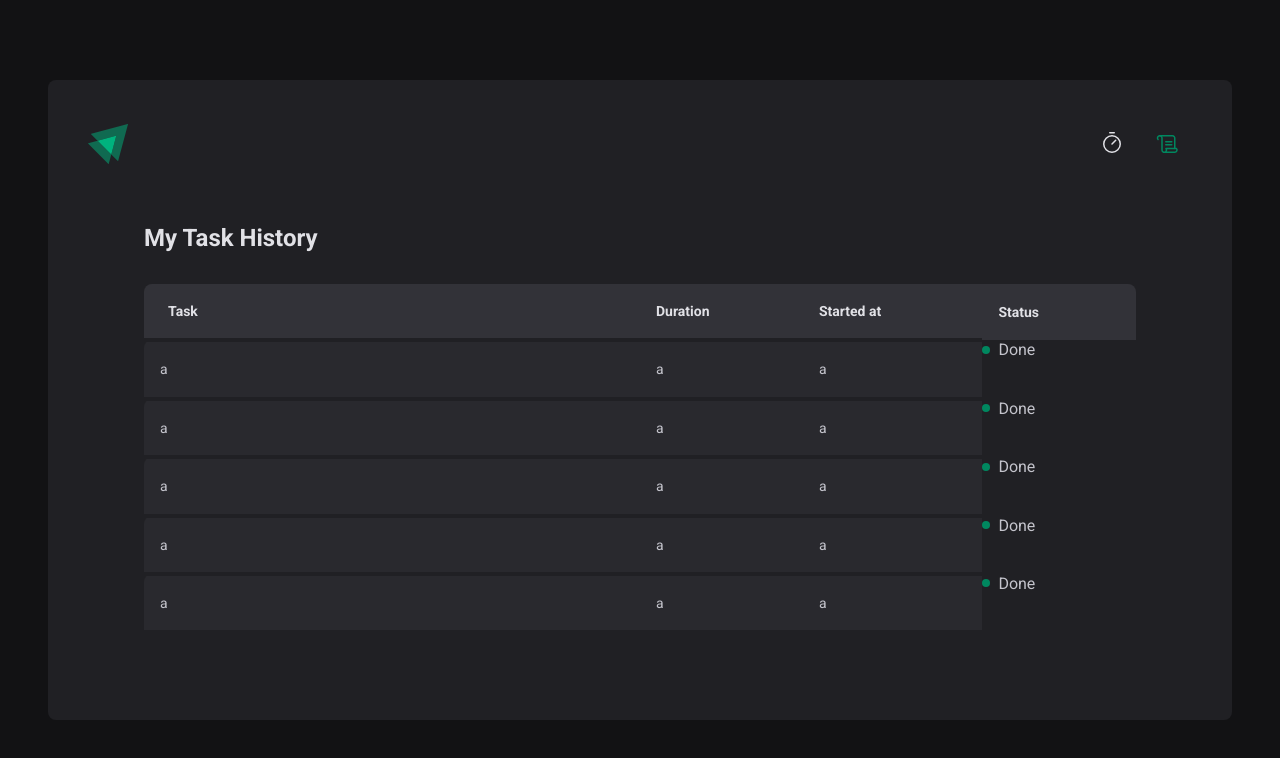
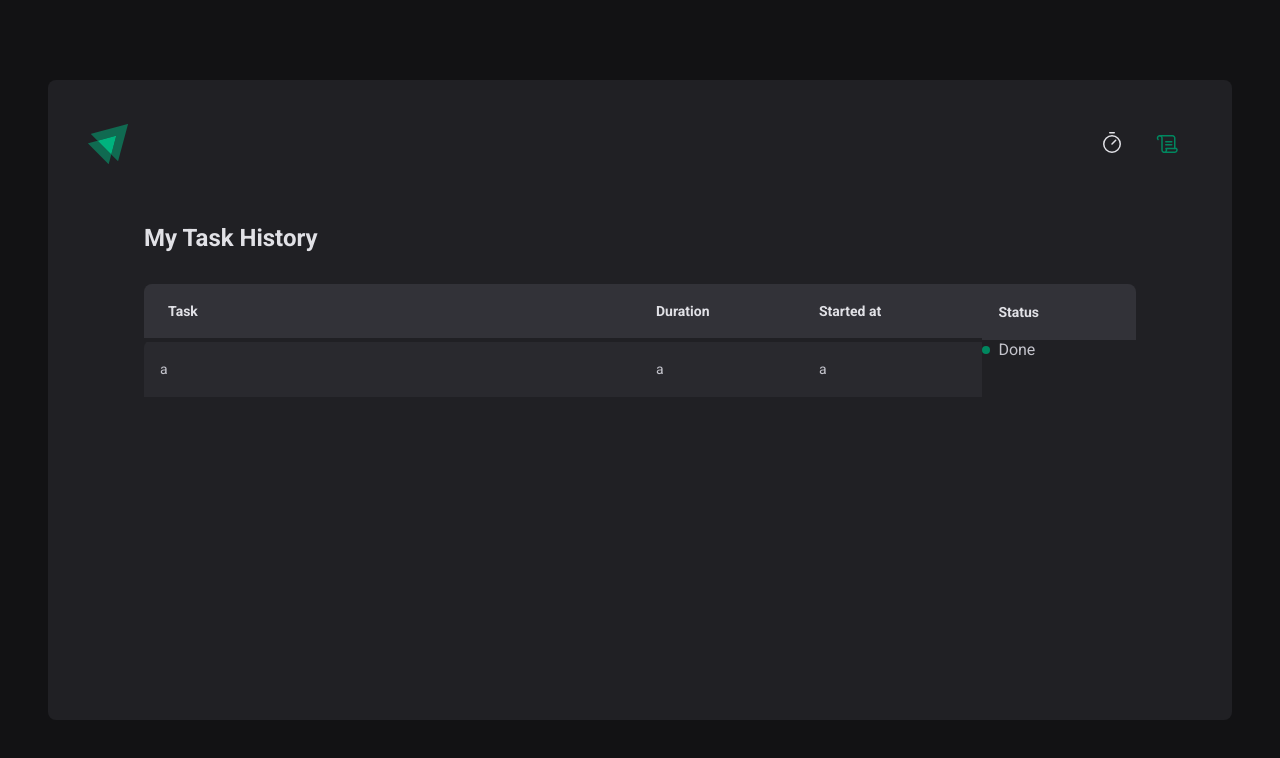
Before and after one commit to Andre2553/React-Timer, a React (Vite) app: page /history in a window 1280 px wide. Shown: the top 758 px of the page. Built offline with nearby package versions, Linux system fonts and the light colour scheme.

Commit message:
history page completed

```diff
--- a/src/pages/History/index.tsx
+++ b/src/pages/History/index.tsx
@@ -1,3 +1,4 @@
+import { formatDistanceToNow } from "date-fns/esm";
 import { useContext } from "react";
 import { CycleContext } from "../../contexts/CycleContext";
 import { HistoryContainer, HistoryList, Status } from "./styles";
@@ -24,30 +25,29 @@ export function History() {
           <td>a</td>
           <Status statusColor="green" >Done</Status>
         </tr>
-        <tr>
-          <td>a</td>
-          <td>a</td>
-          <td>a</td>
-          <Status statusColor="green" >Done</Status>
-        </tr>
-        <tr>
-          <td>a</td>
-          <td>a</td>
-          <td>a</td>
-          <Status statusColor="green" >Done</Status>
-        </tr>
-        <tr>
-          <td>a</td>
-          <td>a</td>
-          <td>a</td>
-          <Status statusColor="green" >Done</Status>
-        </tr>
-        <tr>
-          <td>a</td>
-          <td>a</td>
-          <td>a</td>
-          <Status statusColor="green" >Done</Status>
-        </tr>
+        {cycles.map(cycle => {
+          return (
+            <tr key={cycle.id}>
+              <td>{cycle.task}</td>
+              <td>{cycle.minutes} minutes</td>
+              <td>{formatDistanceToNow(cycle.startDate, {
+                addSuffix: true
+              })}</td>
+              <td>]
+                {cycle.finishedDate && (
+                  <Status statusColor="green" >Done</Status>
+                )}
+                {cycle.interruptedDate && (
+                  <Status statusColor="red" >Interrupted</Status>
+                )}
+                {!cycle.finishedDate && !cycle.interruptedDate && (
+                  <Status statusColor="red" >Canceled</Status>
+                )}
+              </td>
+
+            </tr>
+          );
+        })}
       </tbody>
     </table>
   </HistoryList>
```
